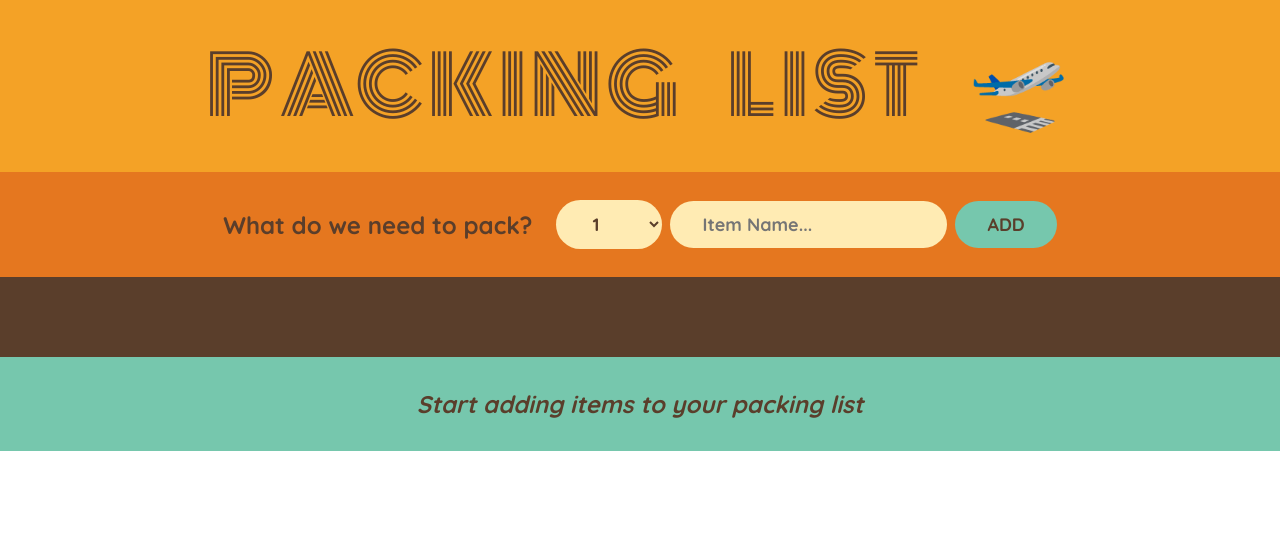
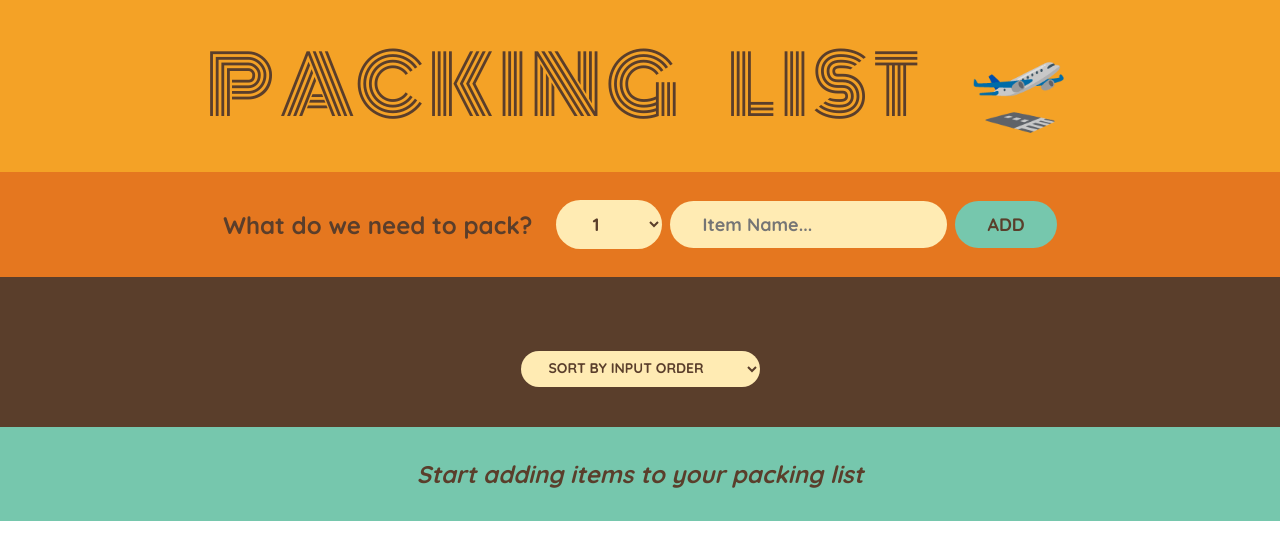
Before and after one commit to Rawgher/React_Travel_Kit, a React (Create React App) app: page / in a window 1280 px wide. Shown: the top 560 px of the page. Built offline with nearby package versions, Linux system fonts and the light colour scheme.

Commit message:
sorting items using state

```diff
--- a/src/App.js
+++ b/src/App.js
@@ -71,13 +71,41 @@
 }
 
 function List({ items, onRemoveItem, onItemPacked }) {
+  const [sort, setSort] = useState('input');
+
+  function setSortedStatus(e) {
+    setSort(e.target.value);
+  }
+
+  let sortedItems;
+
+  if (sort === 'input') {
+    sortedItems = items;
+  }
+
+  if (sort === 'name') {
+    sortedItems = items.slice().sort((a, b) => a.item.localeCompare(b.item));
+  }
+
+  if (sort === 'packed') {
+    sortedItems = items.slice().sort((a, b) => Number(a.packed) - Number(b.packed));
+  }
+
   return (
     <div className="list">
       <ul>
-        {items.map((item) => (
+        {sortedItems.map((item) => (
           <Item item={item} key={item.id} onRemoveItem={onRemoveItem} onItemPacked={onItemPacked} />
         ))}
       </ul>
+
+      <div className="actions">
+        <select value={sort} onChange={setSortedStatus}>
+          <option value="input">Sort by input order</option>
+          <option value="name">Sort by name</option>
+          <option value="packed">Sort by packed status</option>
+        </select>
+      </div>
     </div>
   );
 }
```
